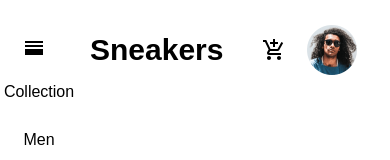
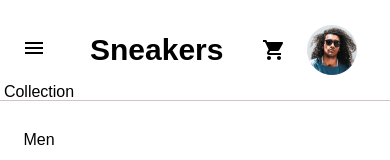
Before and after one commit to kihuni/E-commerce-product-page, a React (Create React App) app: page / in a window 390 px wide. Shown: the top 160 px of the page. Built offline with nearby package versions, Linux system fonts and the light colour scheme.

Commit message:
header modified

```diff
--- a/src/Header.css
+++ b/src/Header.css
@@ -2,6 +2,9 @@
   display: flex;
   justify-content: space-around;
   align-items: center;
+  width: 70%;
+  margin: auto;
+  border-bottom:1px solid rgb(211, 195, 195) ;
 }
 .logo {
   font-size: 30px;
@@ -31,7 +34,14 @@
   display: none;
 }
 @media screen and (max-width: 768px) {
-  .list {
+    .header{
+  display: flex;
+  justify-content: space-around;
+  align-items: center;
+  width: 100%;
+    }
+
+    .list {
     display: flex;
     position: absolute;
     left: 0px;
--- a/src/Header.js
+++ b/src/Header.js
@@ -1,13 +1,13 @@
 import React from "react";
 import img from "/home/stephen/ecommerce-product-page-main/src/image-avatar.png";
-import AddShoppingCartIcon from "@mui/icons-material/AddShoppingCart";
-import HorizontalSplitIcon from "@mui/icons-material/HorizontalSplit";
+import ShoppingCartIcon from '@mui/icons-material/ShoppingCart';
+import MenuIcon from '@mui/icons-material/Menu';
 import "./Header.css";
 const Header = () => {
   return (
     <div className="header">
       <div className="burger">
-        <HorizontalSplitIcon />
+        <MenuIcon />
       </div>
 
       <div className="header_optionOne">
@@ -21,7 +21,7 @@ const Header = () => {
         </div>
       </div>
       <div className="header_optionTwo">
-        <AddShoppingCartIcon />
+        <ShoppingCartIcon />
         <img className="header_img" src={img} alt="" />
       </div>
     </div>
```
